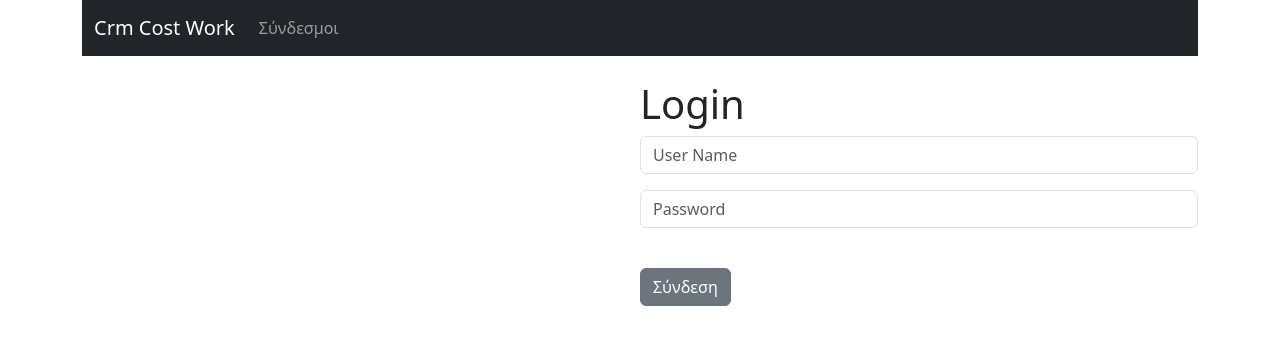
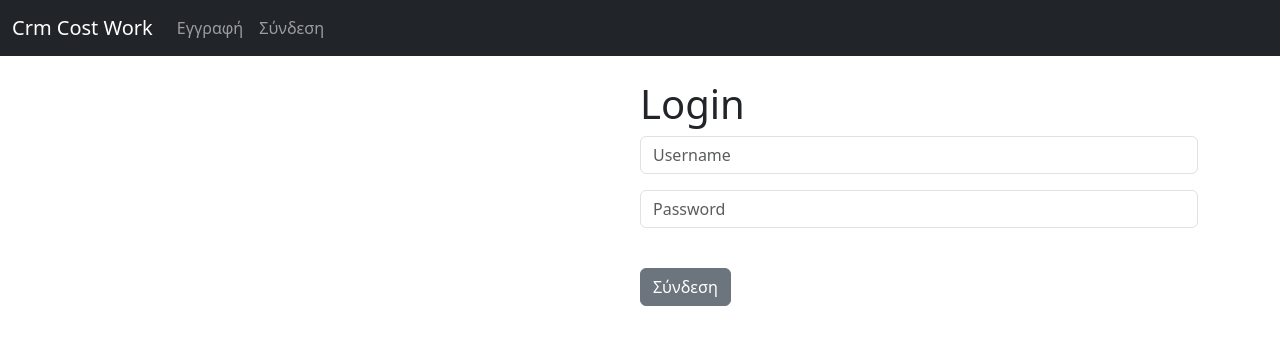
Before and after one commit to gkchef69/CRM-DJ, a Django app: page / in a window 1280 px wide. Shown: the top 345 px of the page. Run offline with Django 4.2, Linux system fonts and the light colour scheme.

Commit message:
'registration'

```diff
--- a/website/templates/base.html
+++ b/website/templates/base.html
@@ -1,27 +1,39 @@
-<!doctype html>
+<!DOCTYPE html>
 <html lang="en">
   <head>
-    <meta charset="utf-8">
-    <meta name="viewport" content="width=device-width, initial-scale=1">
+    <meta charset="utf-8" />
+    <meta name="viewport" content="width=device-width, initial-scale=1" />
     <title>Crm Cost Work</title>
-    <link href="https://cdn.jsdelivr.net/npm/bootstrap@5.3.0-alpha3/dist/css/bootstrap.min.css" rel="stylesheet" integrity="sha384-KK94CHFLLe+nY2dmCWGMq91rCGa5gtU4mk92HdvYe+M/SXH301p5ILy+dN9+nJOZ" crossorigin="anonymous">
+    <link
+      href="https://cdn.jsdelivr.net/npm/bootstrap@5.3.0-alpha3/dist/css/bootstrap.min.css"
+      rel="stylesheet"
+      integrity="sha384-KK94CHFLLe+nY2dmCWGMq91rCGa5gtU4mk92HdvYe+M/SXH301p5ILy+dN9+nJOZ"
+      crossorigin="anonymous"
+    />
   </head>
   <body>
+    {% include 'navbar.html' %}
+    <div class="container">
+      <br />
+      {% if messages %}
+        {% for message in messages %}
+        <div class="alert alert-warning alert-dismissible fade show" role="alert">
+          {{ message }}
+          <button type="button" class="btn-close" data-bs-dismiss="alert" aria-label="Close"></button>
+        </div>
+        {% endfor %}
+      {% endif %}
 
-    <div class="container">
-        {% include 'navbar.html' %}
-        <br>
-
-        {% block content %}
-
-        {% endblock %}
-
+      {% block content %}
+      {% endblock %}
     </div>
-
 
     <!-- style="max-width: 2688px;" -->
 
-
-    <script src="https://cdn.jsdelivr.net/npm/bootstrap@5.3.0-alpha3/dist/js/bootstrap.bundle.min.js" integrity="sha384-ENjdO4Dr2bkBIFxQpeoTz1HIcje39Wm4jDKdf19U8gI4ddQ3GYNS7NTKfAdVQSZe" crossorigin="anonymous"></script>
+    <script
+      src="https://cdn.jsdelivr.net/npm/bootstrap@5.3.0-alpha3/dist/js/bootstrap.bundle.min.js"
+      integrity="sha384-ENjdO4Dr2bkBIFxQpeoTz1HIcje39Wm4jDKdf19U8gI4ddQ3GYNS7NTKfAdVQSZe"
+      crossorigin="anonymous"
+    ></script>
   </body>
 </html>
--- a/website/templates/home.html
+++ b/website/templates/home.html
@@ -1,10 +1,12 @@
-{% extends 'base.html' %} {% block content %}
+{% extends 'base.html' %}
+
+{% block content %}
 
 <div class="col-md-6 offset-md-6">
-{% if user.is_authenticated %}
-<h1>Γεία Σου Ρε Κόσμε !</h1>
+  {% if user.is_authenticated %}
+  <h1>Γεία Σου Ρε Κόσμε !</h1>
 
-{% else %}
+  {% else %}
 
   <h1>Login</h1>
 
@@ -16,7 +18,7 @@
           type="text"
           class="form-control"
           name="username"
-          placeholder="User Name"
+          placeholder="Username"
           required
         />
       </div>
--- a/website/templates/navbar.html
+++ b/website/templates/navbar.html
@@ -1,36 +1,34 @@
-<nav class="navbar navbar-expand-lg navbar-dark bg-dark ">
+<nav class="navbar navbar-expand-lg navbar-dark bg-dark">
   <div class="container-fluid">
     <a class="navbar-brand" href="{% url 'home' %}">Crm Cost Work</a>
-      <button class="navbar-toggler" type="button" data-bs-toggle="collapse" data-bs-target="#navbarSupportedContent" aria-controls="navbarSupportedContent" aria-expanded="false" aria-label="Toggle navigation">
+    <button
+      class="navbar-toggler"
+      type="button"
+      data-bs-toggle="collapse"
+      data-bs-target="#navbarSupportedContent"
+      aria-controls="navbarSupportedContent"
+      aria-expanded="false"
+      aria-label="Toggle navigation"
+    >
       <span class="navbar-toggler-icon"></span>
     </button>
     <div class="collapse navbar-collapse" id="navbarSupportedContent">
       <ul class="navbar-nav me-auto mb-2 mb-lg-0">
-          <!-- <li class="nav-item">
-            <a class="nav-link active" aria-current="page" href="#">Αρχική</a>
-          </li> -->
+        {% if user.is_authenticated %}
+
         <li class="nav-item">
-            <a class="nav-link" href="#">Σύνδεσμοι</a>
+          <a class="nav-link" href="{% url 'logout' %}">Αποσύνδεση</a>
         </li>
-          <!-- <li class="nav-item dropdown">
-            <a class="nav-link dropdown-toggle" href="#" role="button" data-bs-toggle="dropdown" aria-expanded="false">
-              Επιλογές
-            </a>
-            <ul class="dropdown-menu">
-              <li><a class="dropdown-item" href="#">Δράσεις</a></li>
-              <li><a class="dropdown-item" href="#">¨Αλλες Δράσεις</a></li>
-              <li><hr class="dropdown-divider"></li>
-              <li><a class="dropdown-item" href="#">Γράψε Κάτι Εδώ</a></li>
+
+        {% else %}
+        <li class="nav-item">
+          <a class="nav-link" href="{% url 'register' %}">Εγγραφή</a>
+        </li>
+        <li class="nav-item">
+          <a class="nav-link" href="{% url 'home' %}">Σύνδεση</a>
+        </li>
+        {% endif %}
       </ul>
-          </li> -->
-          <!-- <li class="nav-item">
-            <a class="nav-link disabled">Απενεργοποιήμένο</a>
-          </li> -->
-        </ul>
-        <!-- <form class="d-flex" role="search">
-          <input class="form-control me-2" type="search" placeholder="Αναζήτηση" aria-label="Search">
-          <button class="btn btn-outline-success" type="submit">Αναζήτηση</button>
-        </form> -->
     </div>
   </div>
 </nav>
--- /dev/null
+++ b/website/templates/register.html
@@ -0,0 +1,6 @@
+{% extends 'base.html' %}
+{% block content %}
+
+<h1>Εγγραφή</h1>
+
+{% endblock %}
--- a/website/urls.py
+++ b/website/urls.py
@@ -4,6 +4,7 @@ from . import views
 urlpatterns = [
     path('', views.home, name='home'),
     # path('login/', views.login_user, name='login'),
-    # path('logout/', views.logout_user, name='logout'),
+    path('logout/', views.logout_user, name='logout'),
+    path('register/', views.register_user, name='register'),
 
 ]
--- a/website/views.py
+++ b/website/views.py
@@ -1,18 +1,36 @@
-from django.shortcuts import render
+from django.shortcuts import render, redirect
 from django.contrib.auth import authenticate, login, logout
 from django.contrib import messages
 
 
+def home(request):
+	# records = Record.objects.all()
+	# Check to see if logging in
+	if request.method == 'POST':
+		username = request.POST['username']
+		password = request.POST['password']
+		# Authenticate
+		user = authenticate(request, username=username, password=password)
+		if user is not None:
+			login(request, user)
+			messages.success(request, "Έχετε συνδεθεί!")
+			return redirect('home')
+		else:
+			messages.success(request, "Παρουσιάστηκε σφάλμα κατά τη σύνδεση, δοκιμάστε ξανά...")
+			return redirect('home')
+	else:
+		return render(request, 'home.html', {})
 
 
-def home(request):
-	return render(request, 'home.html', {})
 
-def login_user(request):
-    pass
+# def login_user(request):
+#     pass
 
 def logout_user(request):
-    pass
+    logout(request)
+    messages.success(request, "Εχετε αποσυνδεθεί...")
+    return redirect('home')
 
-def registation_user(request):
-    pass
+
+def register_user(request):
+    return render(request, 'register.html', {})
```
Also changed, not shown: website/forms.py (added, +32 -0 lines). Lines whose indentation alone changed are shown as unchanged.
